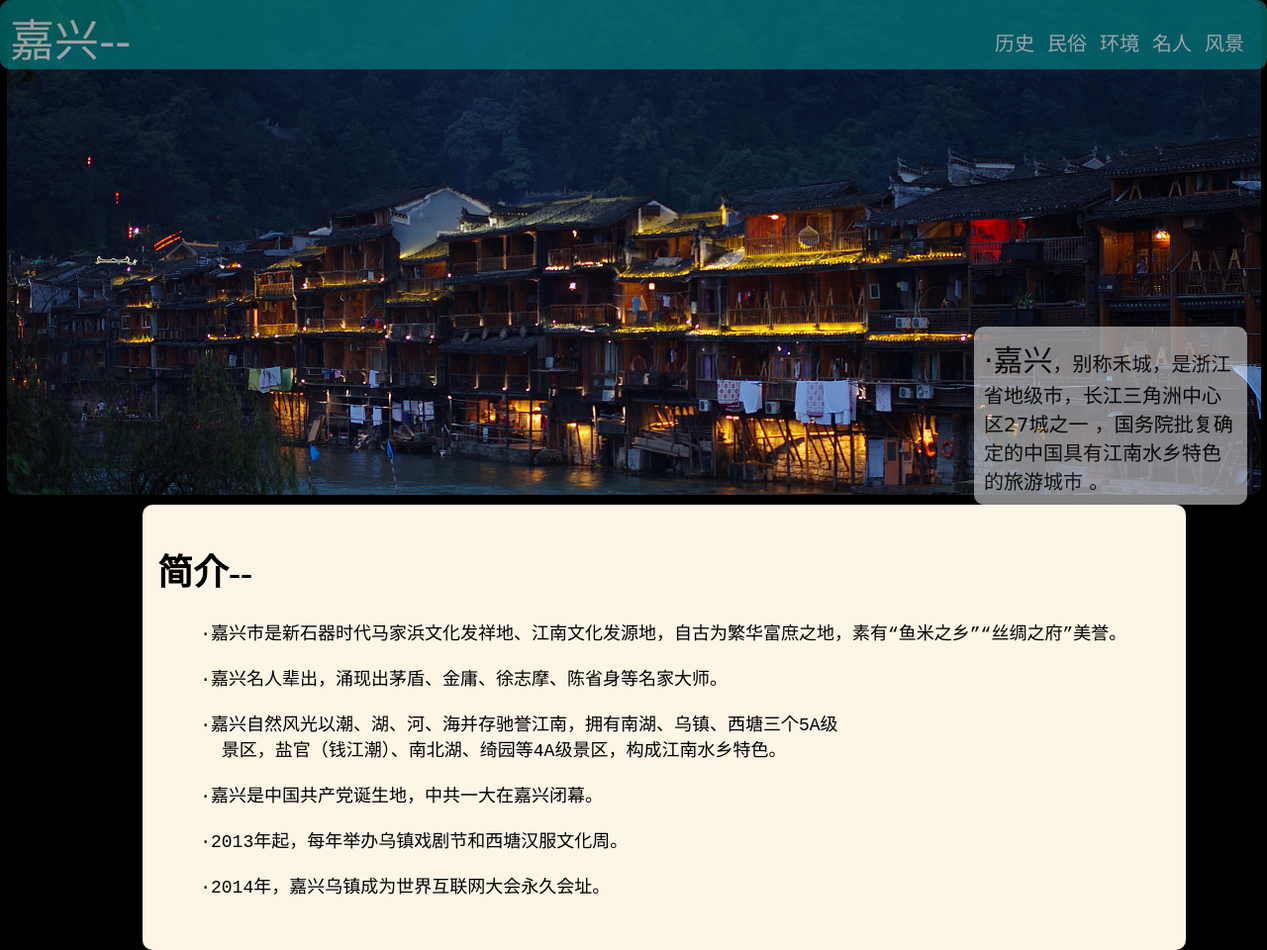
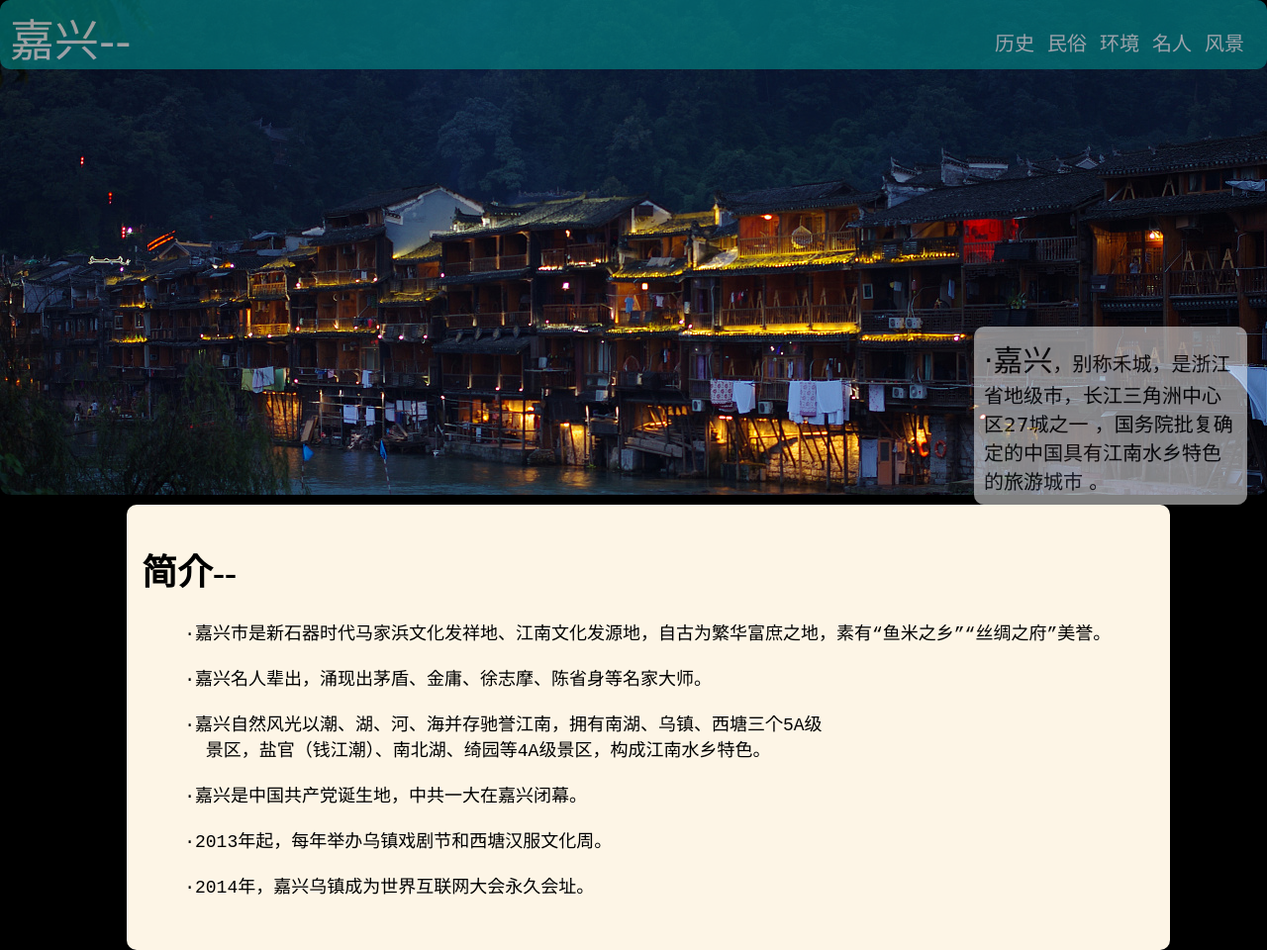
Before and after one commit to banbiawj/banbiawj.github.io, a plain HTML site: page index.html in a window 1280 px wide. Shown: the whole page at 99% size. Drawn offline with Linux system fonts and the light colour scheme; a script that the page names is missing.

Commit message:
Update style.css

```diff
--- a/css/style.css
+++ b/css/style.css
@@ -37,11 +37,11 @@
 }
 
 #greet{
-    width: 99%;
+    width: 100%;
     height: 500px;
     margin-bottom: 10px;
     border-radius: 10px;
-    margin-left: 7.2px;
+    /*margin-left: 7.2px;*/
     background-image: url(../picture/最佳.jpg);
     background-color:royalblue;
 }
@@ -50,7 +50,7 @@
     width: 80%;
     font-family: 宋体;
     font-size: 18px;
-    margin-left: 144px;
+    margin-left: 10%;
     padding: 15px;
     border-radius: 10px;
     background-color:oldlace;
```
